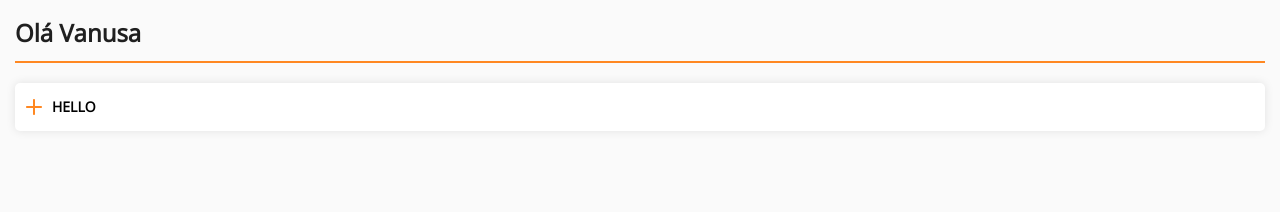
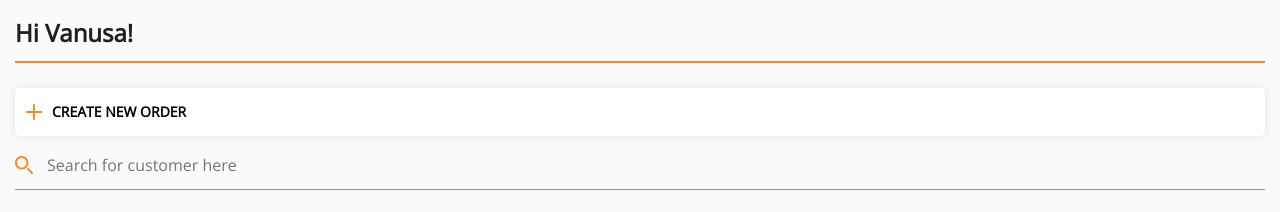
Before and after one commit to rafag0n/Appetit-client, a React app: page /home in a window 1280 px wide. Built offline with nearby package versions, Linux system fonts and the light colour scheme.

Commit message:
Created search bar component

```diff
--- /dev/null
+++ b/src/components/searchBar/index.js
@@ -0,0 +1,53 @@
+import React, {Component} from 'react'
+import arrowForward from '../../public/icons/arrowForward.svg'
+import search from '../../public/icons/search.svg'
+import './style.scss'
+
+
+class SearchBar extends Component {
+
+    constructor(props){
+        super(props)
+        this.state={
+            value:''
+        }
+    }
+
+    onChange = (event)=>{
+        this.setState({
+            value: event.target.value
+        })
+    }
+
+    onKeyDown = (event)=>{
+        if (event.keyCode === 13) {
+            this.onSubmit()
+        }
+    }
+
+    onSubmit = () => {
+        console.log('submit')
+        if (this.props.onSubmit && this.state.value.length > 0) this.props.onSubmit();
+    }
+
+    submitButton = () => {
+        if (this.state.value.length >= 1){
+            return <img src={arrowForward} onClick={this.onSubmit} className='search-bar--submit-button'/>
+        }
+    }
+
+    render(){
+        return (
+            <div className='search-bar'>
+                <img src={search} className='search-bar--icon'/>
+                <input value={this.state.value} onChange={this.onChange} onKeyDown={this.onKeyDown}  type='text' placeholder={this.props.placeholder}></input>
+                {this.submitButton()}
+                <div className='underline'/>
+            </div>
+        )
+    }
+
+}
+
+
+export default SearchBar
--- /dev/null
+++ b/src/components/searchBar/style.scss
@@ -0,0 +1,29 @@
+.search-bar input {
+    background-color: transparent;
+    font-size: 16px;
+    font-family: 'Open Sans';
+    margin-right: 12px;
+    margin-left: 12px;
+    flex: 1;
+}
+
+.search-bar {
+    display: flex;
+    align-items: center;
+    border: solid;
+    height: 48px;
+    border-top: none;
+    border-left: none;
+    border-right: none;
+    border-bottom-width: 1px;
+    border-bottom-color: rgba(0,0,0,0.4)
+}
+
+.search-bar--submit-button:hover {
+    cursor: pointer;
+}
+
+.search-bar--icon {
+    height: 18px;
+    width: 18px;
+}
--- a/src/main.scss
+++ b/src/main.scss
@@ -50,3 +50,9 @@ button:focus {
 button:hover {
     cursor: pointer;
 }
+
+
+input {
+    outline: none;
+    border: none;
+}
--- a/src/pages/home/index.js
+++ b/src/pages/home/index.js
@@ -1,13 +1,15 @@
 import React, {Component} from 'react'
 import TopText from '../../components/topText/'
 import Button from '../../components/button/'
+import SearchBar from '../../components/searchBar/'
 import './style.scss'
 
 class Home extends Component {
     render(){
         return <div id='home'>
-            <TopText value='Olá Vanusa'/>
-            <Button text='Hello' type='add'/>
+            <TopText value='Hi Vanusa!'/>
+            <Button text='Create new order' type='add'/>
+            <SearchBar placeholder='Search for customer here'/>
         </div>
     }
 }
--- a/src/pages/home/style.scss
+++ b/src/pages/home/style.scss
@@ -5,5 +5,9 @@
 }
 
 #home .button-add {
-    margin-top: 20px;
+    margin-top: 25px;
 }
+
+#home .search-bar {
+    margin-top: 5px;
+}
```
Also changed, not shown: src/public/icons/arrowForward.svg (added), src/public/icons/search.svg (added).
